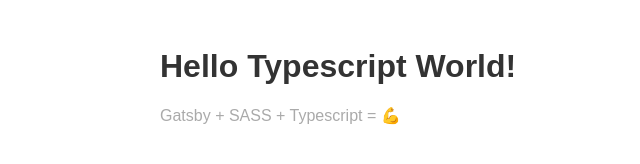
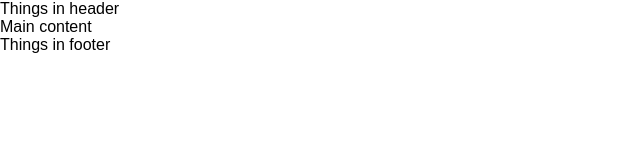
Before and after one commit to constantinospas/gatsby-ts-scss, a Gatsby site: page / in a window 1280 px wide. Shown: the whole page, without its empty margins (0-640 px from the left). Built offline with nearby package versions, Linux system fonts and the light colour scheme; Gatsby itself is replaced by a stand-in of ours.

Commit message:
added header and footer in layout

```diff
--- /dev/null
+++ b/src/components/footer.tsx
@@ -0,0 +1,13 @@
+import React from 'react'
+
+class Footer extends React.Component {
+  render () {
+    return (
+      <div>
+        Things in footer
+      </div>
+    )
+  }
+}
+
+export default Footer
--- /dev/null
+++ b/src/components/header.tsx
@@ -0,0 +1,13 @@
+import React from 'react'
+
+class Header extends React.Component {
+  render () {
+    return (
+      <div>
+        Things in header
+      </div>
+    )
+  }
+}
+
+export default Header
--- a/src/layout/layout.scss
+++ b/src/layout/layout.scss
@@ -1,3 +1,9 @@
+* {
+  font-family: sans-serif;
+  margin: 0;
+  padding: 0;
+}
+
 body {
-  margin: 0;
+  min-height: 100vh;
 }
--- a/src/layout/layout.tsx
+++ b/src/layout/layout.tsx
@@ -1,5 +1,7 @@
 import React from 'react'
 import './layout.scss'
+import Header from '../components/header'
+import Footer from '../components/footer'
 
 class Layout extends React.Component {
   constructor (props: any) {
@@ -9,7 +11,9 @@
   public render () {
     return (
       <div>
+        <Header/>
         {this.props.children}
+        <Footer/>
       </div>
     )
   }
--- a/src/pages/Index.module.scss
+++ /dev/null
@@ -1,13 +0,0 @@
-.Container {
-  max-width: 60rem;
-  margin: 3rem auto 0;
-  font-family: sans-serif;
-
-  h1 {
-    color: #333;
-  }
-
-  p {
-    color: #aaa;
-  }
-}
--- a/src/pages/index.tsx
+++ b/src/pages/index.tsx
@@ -1,39 +1,14 @@
-import { graphql } from 'gatsby'
 import * as React from 'react'
-import * as styles from './Index.module.scss'
 import Layout from '../layout/layout'
 
-interface IndexPageProps {
-  data: {
-    site: {
-      siteMetadata: {
-        name: string;
-        tagline: string;
-      },
-    },
-  };
-}
-
-export const indexPageQuery = graphql`
-  query IndexPageQuery {
-    site {
-      siteMetadata {
-        name
-        tagline
-      }
-    }
-  }
-`
-
-class IndexPage extends React.Component<IndexPageProps, {}> {
+class IndexPage extends React.Component {
 
   public render () {
-    const { name, tagline } = this.props.data.site.siteMetadata
+
     return (
       <Layout>
-        <div className={styles.Container}>
-          <h1>{name}</h1>
-          <p>{tagline}</p>
+        <div>
+          Main content
         </div>
       </Layout>
     )
```
